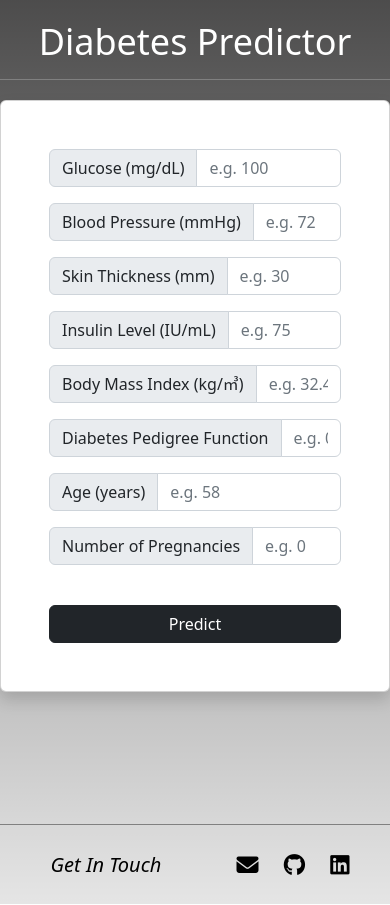
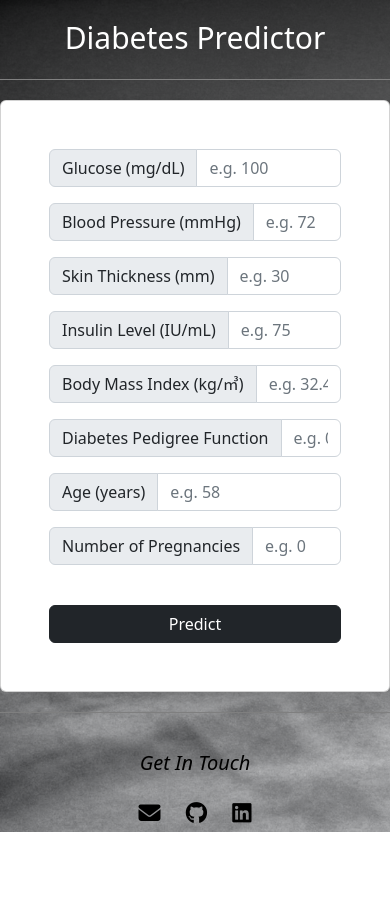
Before and after one commit to krupal4/DiabetesPredictor, a Flask app: page / in a window 390 px wide. After the commit the page ends 832 px from the top, so only its background shows below. Run offline with Flask 2, Linux system fonts and the light colour scheme; parts of the project's set-up code (start-up, migrations or seed data) failed here and were passed over; some libraries are stand-ins or nearby versions.

Commit message:
Background Image added

```diff
--- a/static/style.css
+++ b/static/style.css
@@ -4,7 +4,7 @@
     outline: none;
   }
   body{
-    background: linear-gradient(rgba(1, 0, 0, 0.7), rgba(0, 0, 0, 0.1));
+    background:linear-gradient(rgba(0, 0, 0, 0.7), rgba(0, 0, 0, 0.1)), url("bg.jpg");
     background-repeat: no-repeat;
     background-size: cover;
   }
@@ -40,6 +40,15 @@
     align-items: center;
     font-size: 20px;
   }
+  .contact{
+    display: flex;
+    justify-content: center;
+    align-items: center;
+    flex-direction: row;
+  }
+  .contact div {
+    height: 50px;
+  }
   .footer_text{
     margin: 2px 60px 2px 20px;
     color: black;
@@ -56,6 +65,11 @@
     margin-left: 5px;
   }
 
+  .card_result{
+    width: auto;
+    padding: 10px;
+    margin: 6rem .5rem .5rem .5rem;
+}
   /* Result */
 
 .danger{
@@ -75,3 +89,19 @@ img {
   max-width: 100%;
   height: auto;
 }
+
+@media screen and (max-width:600px) {
+  .head h3{
+    font-size: 30px;
+  }
+  .footer_text{
+    margin: 0;
+  }
+   .footer{
+    height: 120px;
+   }
+   .contact{
+    flex-direction: column;
+   }
+
+}
--- a/templates/index.html
+++ b/templates/index.html
@@ -53,15 +53,19 @@
               <input class="btn btn-dark w-100 mt-4" type="submit" value="Predict"/>
           </form>
   </div>
-          <div class="footer " style="margin-top: 7rem;">
+          <div class="footer ">
             <div class="contact">
+              <div>
               <i class="footer_text">Get In Touch</i>
-              <a target="_blank" href="mailto:geekforgeeks222@gmail.com"><i
+            </div>
+              <div>
+                <a target="_blank" href="mailto:geekforgeeks222@gmail.com"><i
                 class="fa fa-envelope fa-lg contact-icon" id="email"></i></a>
-             <a target="_blank" href="https://github.com/krupalvasani"><i
-                      class="fab fa-github fa-lg contact-icon" id="git"></i></a>
+                <a target="_blank" href="https://github.com/krupalvasani"><i
+                class="fab fa-github fa-lg contact-icon" id="git"></i></a>
               <a target="_blank" href="https://www.linkedin.com/in/krupal-vasani/"><i
-                      class="fab fa-linkedin fa-lg contact-icon" id="lkd"></i></a>
+                class="fab fa-linkedin fa-lg contact-icon" id="lkd"></i></a>
+              </div>
           </div>
           </div>
         </div>
```
Also changed, not shown: templates/result.html (+12 -8 lines).
